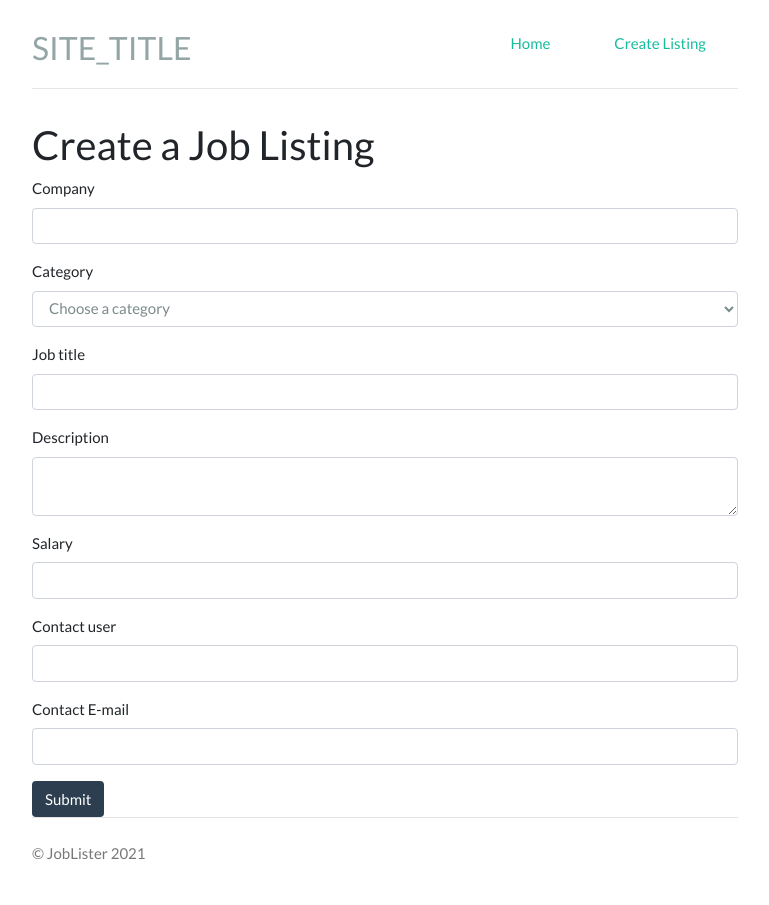
After one commit to Malbryn/JobLister, a PHP site: page /templates/job-create.php in a window 1280 px wide. The commit adds this page. Shown: the whole page, without its empty margins (255-1024 px from the left). Run offline with PHP 8.4, Linux system fonts and the light colour scheme; the template is opened without the code that fills it, so the values that code supplies are empty; some libraries are stand-ins or nearby versions.

Commit message:
Add create listing

```diff
--- a/config/config.php
+++ b/config/config.php
@@ -1,5 +1,4 @@
 <?php
-
 // DB params
 define("DB_HOST", "localhost");
 define("DB_USER", "root");
--- /dev/null
+++ b/templates/job-create.php
@@ -0,0 +1,43 @@
+<?php include 'inc/header.php'; ?>
+
+<h2 class="page-header">Create a Job Listing</h2>
+<form action="create.html" method="post">
+    <div class="form-group">
+        <label>Company</label>
+        <input type="text" name="company" class="form-control">
+    </div>
+    <div class="form-group">
+        <label>Category</label>
+        <select type="text" name="category" class="form-control">
+            <option value="0">Choose a category</option>
+            <?php foreach($categories as $category): ?>
+                <option value="<?php echo $category->id; ?>">
+                    <?php echo $category->name; ?>
+                </option>
+            <?php endforeach; ?>
+        </select>
+    </div>
+    <div class="form-group">
+        <label>Job title</label>
+        <input type="text" name="job_title" class="form-control">
+    </div>
+    <div class="form-group">
+        <label>Description</label>
+        <textarea name="description" class="form-control"></textarea>
+    </div>
+    <div class="form-group">
+        <label>Salary</label>
+        <input type="text" name="salary" class="form-control">
+    </div>
+    <div class="form-group">
+        <label>Contact user</label>
+        <input type="text" name="contact_user" class="form-control">
+    </div>
+    <div class="form-group">
+        <label>Contact E-mail</label>
+        <input type="text" name="contact_email" class="form-control">
+    </div>
+    <input type="submit" class="btn btn-default" name="submit" value="Submit">
+</form>
+
+<?php include 'inc/footer.php'; ?>
--- a/templates/job-single.php
+++ b/templates/job-single.php
@@ -1,4 +1,5 @@
 <?php include 'inc/header.php'; ?>
+
 <h2 class="page-header"><?php echo $job->job_title; ?> (<?php echo $job->location; ?>)</h2>
 <small>Posted by <?php echo $job->contact_user; ?> on <?php echo $job->post_date; ?></small>
 <hr>
@@ -17,4 +18,5 @@
 <br><br>
 <a href="index.php">Go back</a>
 <br><br>
+
 <?php include 'inc/footer.php'; ?>
```
Also changed, not shown: create.php (added, +29 -0 lines).
